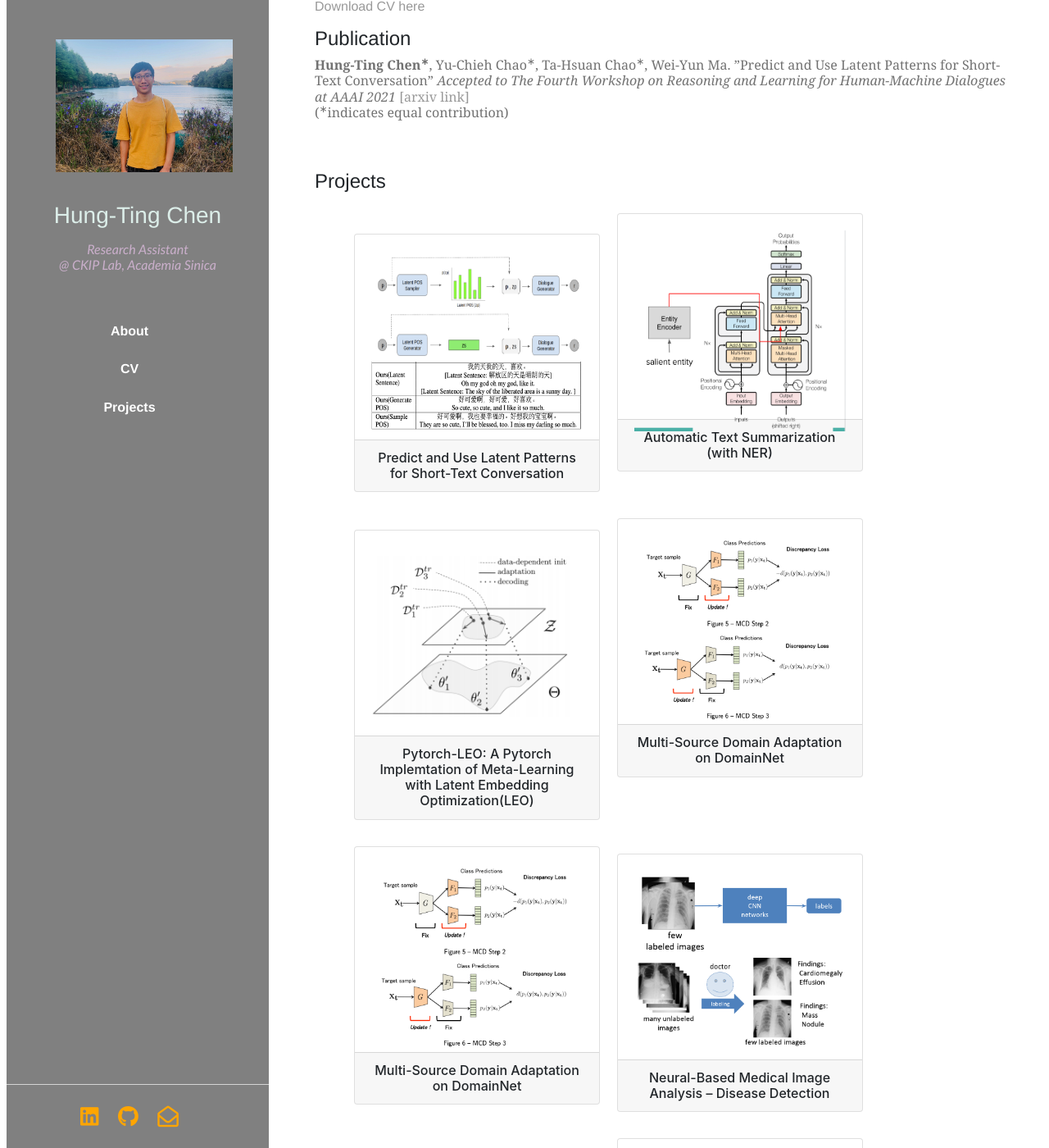
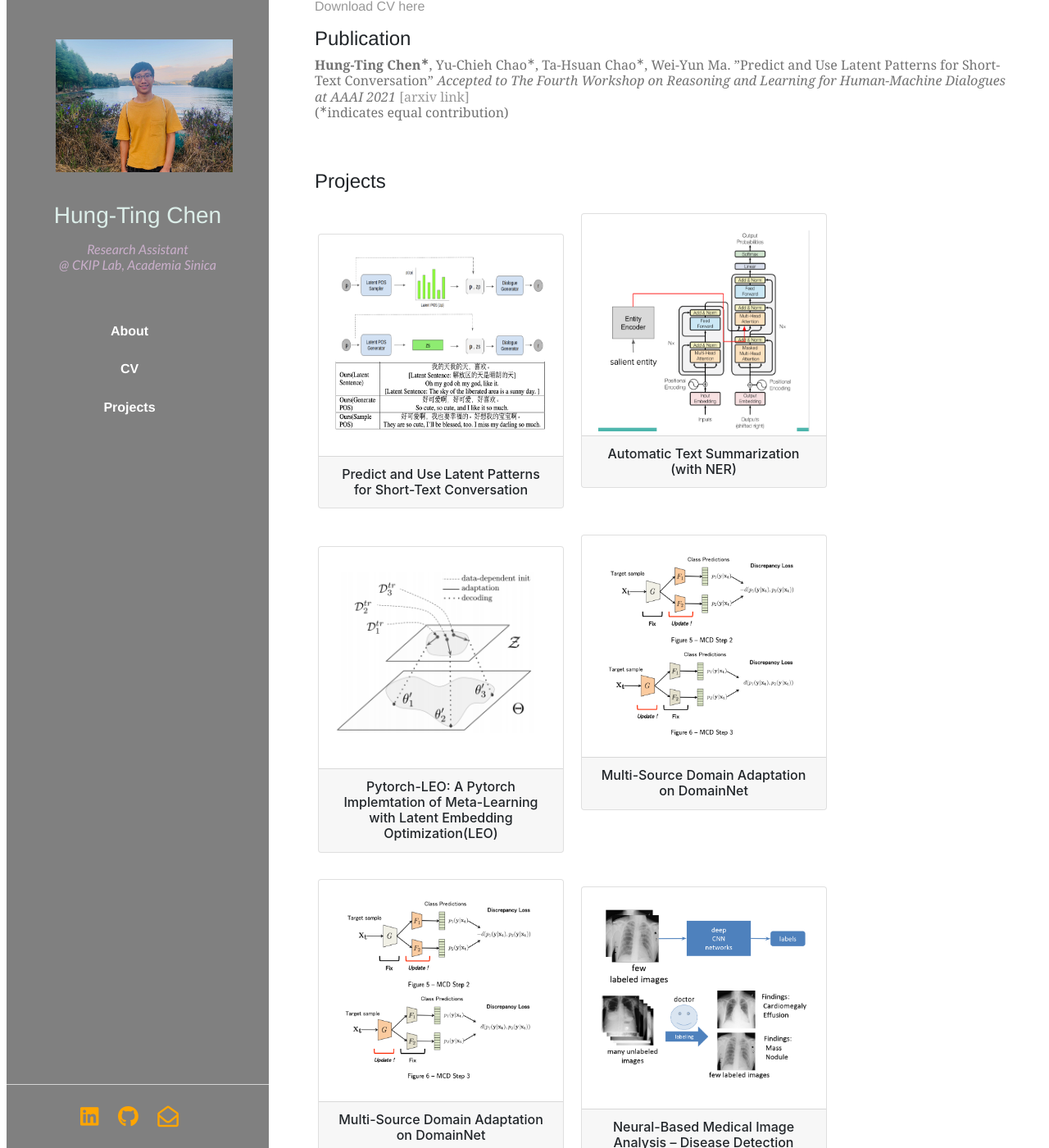
Before and after one commit to timchen0618/timchen0618.github.io, a Jekyll site: the page index.html, which Jekyll copies as it is, in a window 1280 px wide and 1400 px high, scrolled down 349 px. Shown: the whole window at 82% size. Built offline with Jekyll 4.4.1, drawn with Linux system fonts in a browser that asks for light colours; nearby versions of some CDN libraries.

Commit message:
modify layout

```diff
--- a/css/main.css
+++ b/css/main.css
@@ -91,7 +91,7 @@
 
 .col-12 {margin: 0em 0em 0em 22em}
 .card {width: 300px}
-.card-body {height: 250px}
+.card-body {height: 270px}
 /*.project_block:after {
     display: table;
     padding: 3px;
--- a/index.html
+++ b/index.html
@@ -100,7 +100,7 @@
 
                     <div class="projects_row">
                          <div class="clearfix">
-                            <div class="row mx-lg-5 mx-md-3 mx-sm-2">
+                            <div class="row mr-lg-5 mr-md-3 mr-sm-2 mx-1">
                                 <div>
                                     <!-- -->
                                     <div class="card mr-3 my-3 d-inline-flex">
```
